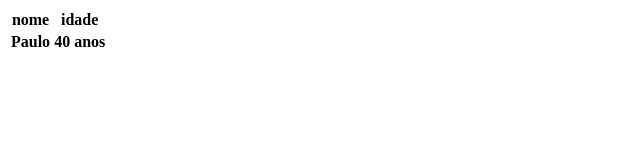
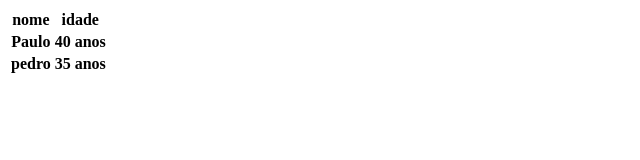
Before and after one commit to Paulomaze/aula-03-tabelas, a plain HTML site: page index.html in a window 1280 px wide. Shown: the whole page, without its empty margins (0-640 px from the left). Drawn offline with Linux system fonts and the light colour scheme.

Commit message:
Update index.html

```diff
--- a/index.html
+++ b/index.html
@@ -15,6 +15,10 @@
             <th>Paulo</th>
             <th>40 anos</th>
         </tr>
+        <tr>
+            <th>pedro</th>
+            <th>35 anos</th>
+        </tr>
     </table>
 
 </body>
```
